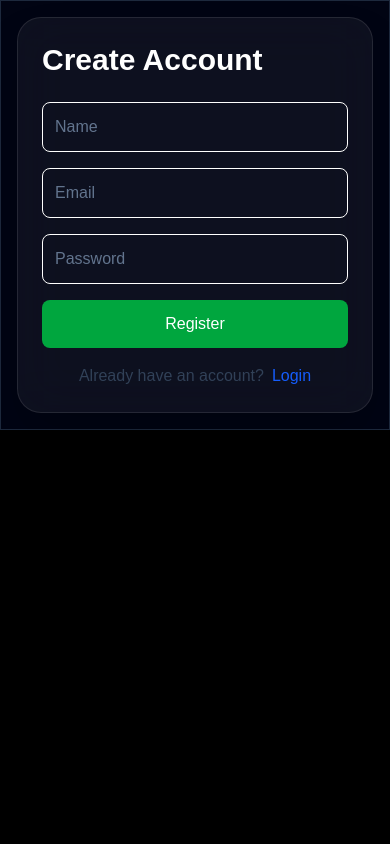
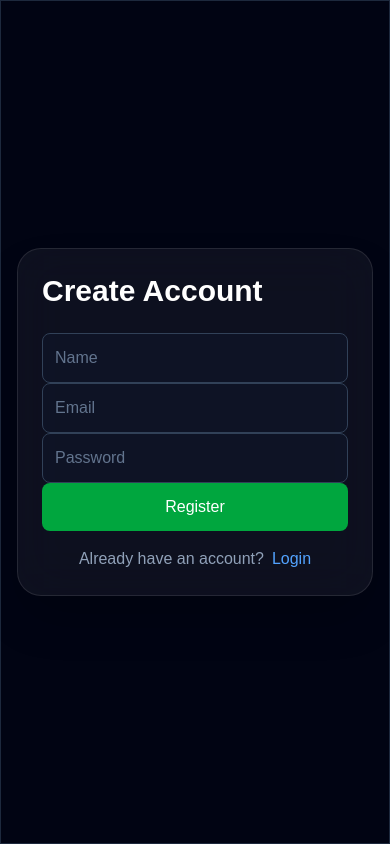
Before and after one commit to sreeharichintakayala/flowmind-ai, a Next.js app: page /auth in a window 390 px wide. Both pictures are taken after a click on the button "Register". Built offline with nearby package versions, Linux system fonts and the light colour scheme; no server answers.

Commit message:
Auth Page Mobile UI Improvisation

```diff
--- a/app/auth/page.tsx
+++ b/app/auth/page.tsx
@@ -183,7 +183,7 @@ export default function AuthPage() {
         <h1 className="text-white text-6xl">LEFT SIDE</h1>
       </div> */}
       {/* Right Section */}
-      <div className="w-full lg:w-[500px] flex shrink-0 items-center justify-center p-4 sm:p-8 bg-slate-950/80 border border-slate-800">
+      <div className="flex min-h-screen w-full shrink-0 items-center justify-center border border-slate-800 bg-slate-950/80 p-4 sm:p-8 lg:w-[500px]">
         <div className="w-full max-w-md rounded-3xl border border-white/10 bg-white/5 p-6 shadow-2xl backdrop-blur-xl sm:p-10">
           {/* <AnimatePresence mode="wait"> */}
           {isLogin ? (
@@ -213,7 +213,7 @@ export default function AuthPage() {
                 placeholder="Email"
                 value={email}
                 onChange={(e) => setEmail(e.target.value)}
-                className="w-full text-white border p-3 rounded-lg mb-4 placeholder:text-slate-500"
+                className="w-full rounded-lg border border-slate-700 bg-slate-900/60 p-3 text-white placeholder:text-slate-500 outline-none focus:border-blue-500"
               />
 
               <input
@@ -221,7 +221,7 @@ export default function AuthPage() {
                 type="password"
                 value={password}
                 onChange={(e) => setPassword(e.target.value)}
-                className="w-full text-white border p-3 rounded-lg mb-4 placeholder:text-slate-500"
+                className="w-full rounded-lg border border-slate-700 bg-slate-900/60 p-3 text-white placeholder:text-slate-500 outline-none focus:border-blue-500"
               />
               {error && <p className="text-red-500 text-sm">{error}</p>}
               <button
@@ -257,14 +257,14 @@ export default function AuthPage() {
                 value={name}
                 onChange={(e) => setName(e.target.value)}
                 placeholder="Name"
-                className="w-full text-white border p-3 rounded-lg mb-4 placeholder:text-slate-500"
+                className="w-full rounded-lg border border-slate-700 bg-slate-900/60 p-3 text-white placeholder:text-slate-500 outline-none focus:border-blue-500"
               />
 
               <input
                 value={email}
                 onChange={(e) => setEmail(e.target.value)}
                 placeholder="Email"
-                className="w-full text-white border p-3 rounded-lg mb-4 placeholder:text-slate-500"
+                className="w-full rounded-lg border border-slate-700 bg-slate-900/60 p-3 text-white placeholder:text-slate-500 outline-none focus:border-blue-500"
               />
 
               <input
@@ -272,7 +272,7 @@ export default function AuthPage() {
                 onChange={(e) => setPassword(e.target.value)}
                 placeholder="Password"
                 type="password"
-                className="w-full text-white border p-3 rounded-lg mb-4 placeholder:text-slate-500"
+                className="w-full rounded-lg border border-slate-700 bg-slate-900/60 p-3 text-white placeholder:text-slate-500 outline-none focus:border-blue-500"
               />
               {error && <p className="text-sm text-red-500">{error}</p>}
               <button
@@ -283,11 +283,11 @@ export default function AuthPage() {
                 Register
               </button>
 
-              <p className="mt-4 text-center text-slate-700">
+              <p className="mt-4 text-center text-slate-400">
                 Already have an account?
                 <button
                   onClick={() => setIsLogin(true)}
-                  className="ml-2 text-blue-600"
+                  className="ml-2 text-blue-400 cursor-pointer"
                 >
                   Login
                 </button>
```
